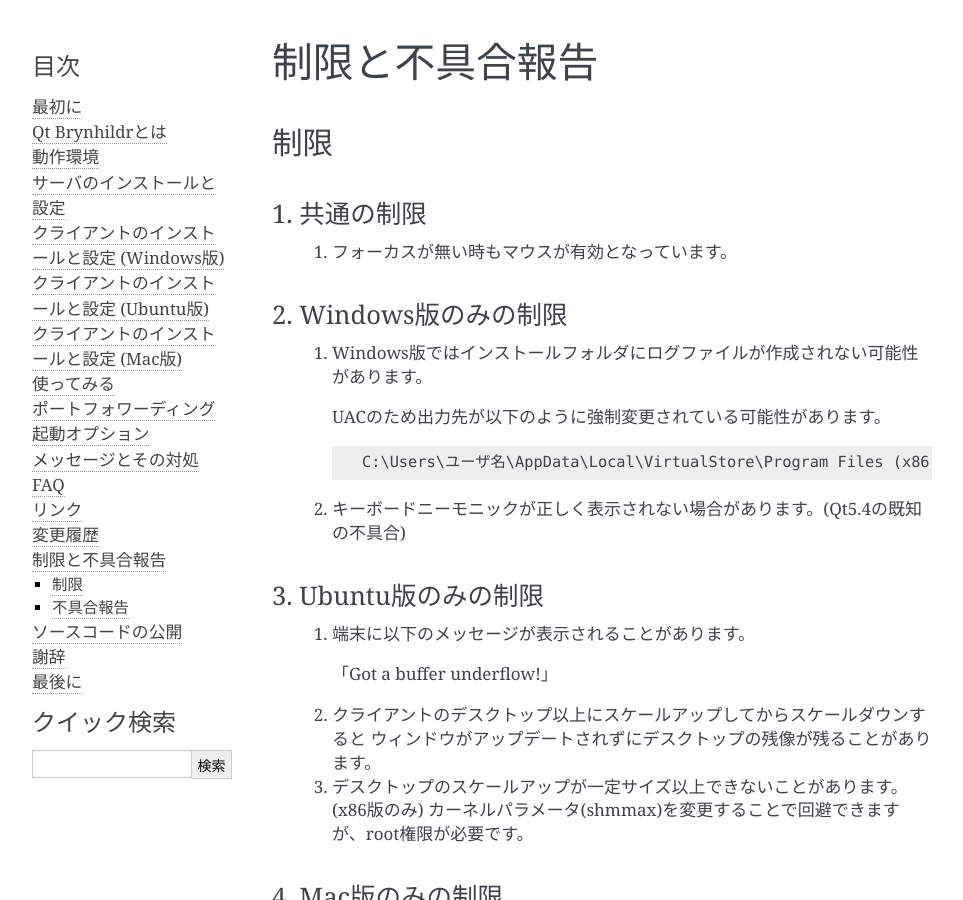
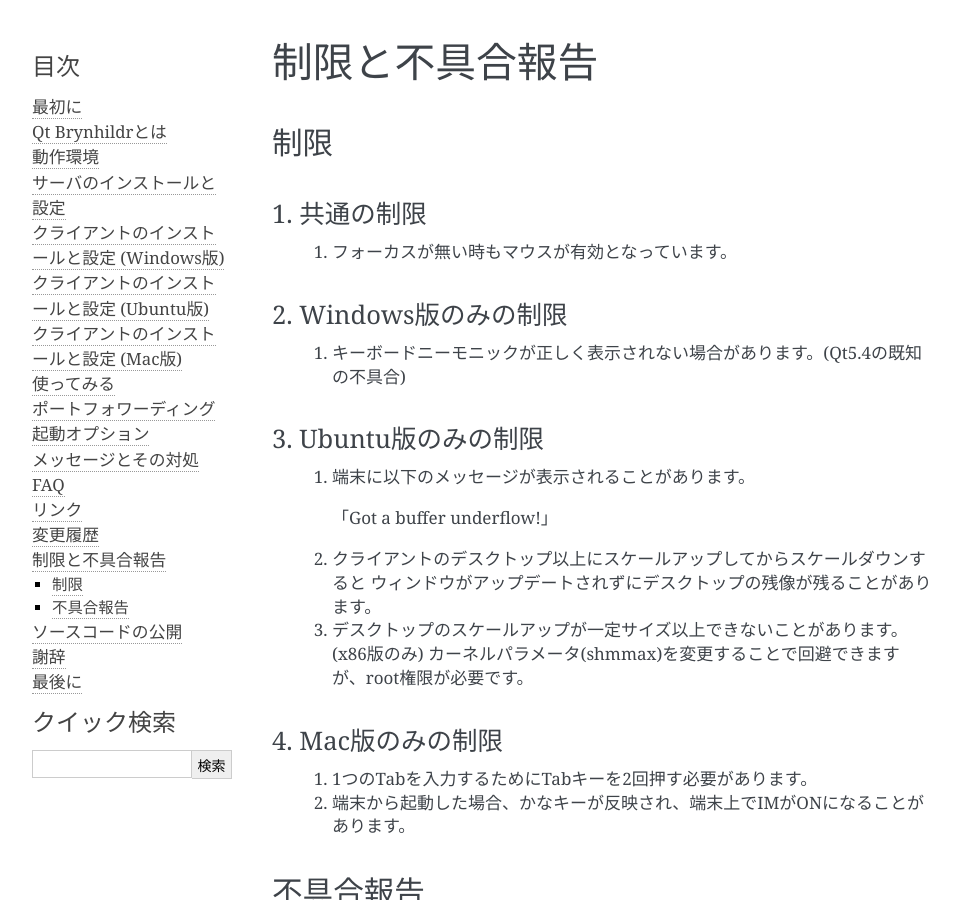
Before and after one commit to funfun-dc5/qtbrynhildr, a Sphinx documentation site: the page built from doc/manual/source/restriction_and_bug_report.rst, in a window 1280 px wide and 900 px high. Shown: the whole window, without its empty margins (148-1111 px from the left). Built offline with Sphinx 7.4.7, drawn with Linux system fonts in a browser that asks for light colours.

```diff
--- a/doc/manual/source/restriction_and_bug_report.rst
+++ b/doc/manual/source/restriction_and_bug_report.rst
@@ -14,13 +14,7 @@
 2. Windows版のみの制限
 ----------------------
 
- 1. Windows版ではインストールフォルダにログファイルが作成されない可能性があります。
-
-    UACのため出力先が以下のように強制変更されている可能性があります。 ::
-
-     C:\Users\ユーザ名\AppData\Local\VirtualStore\Program Files (x86)\QtBrynhildr\qtbrynhildr.log
-
- 2. キーボードニーモニックが正しく表示されない場合があります。(Qt5.4の既知の不具合)
+ 1. キーボードニーモニックが正しく表示されない場合があります。(Qt5.4の既知の不具合)
 
 3. Ubuntu版のみの制限
 ---------------------
```
Also changed, not shown: doc/manual/source/change_logs.rst (+8 -4 lines), 4 other files.
